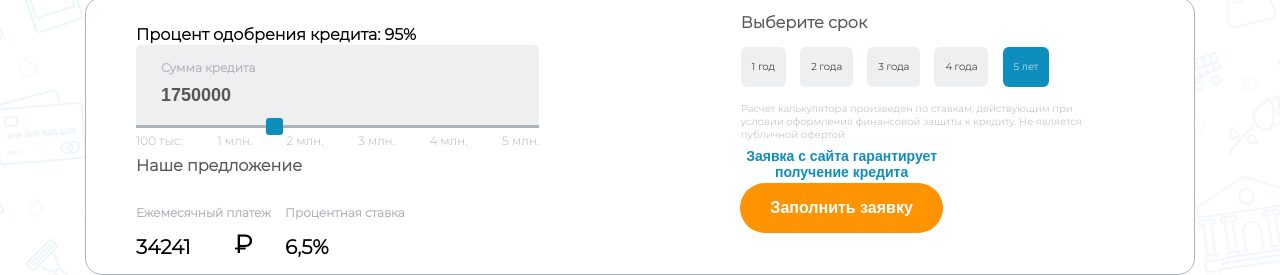
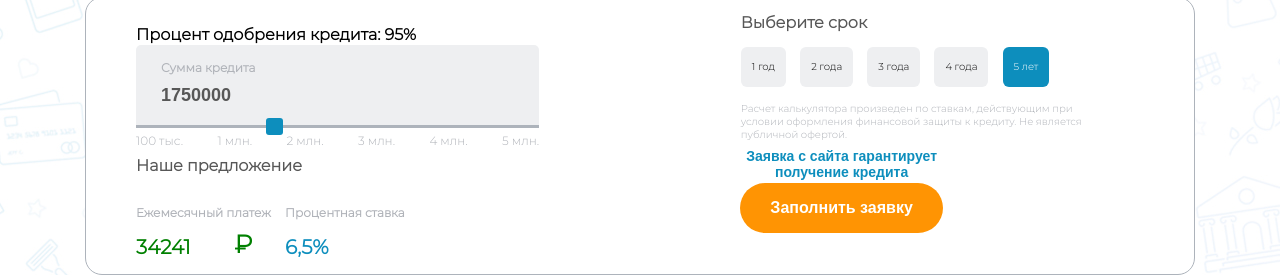
Before and after one commit to ES-Good/test, a plain HTML site: page index.html in a window 1280 px wide. Shown: the part 641-916 px from the top of the page. Drawn offline with Linux system fonts and the light colour scheme; files whose address does not match are found by name.

Commit message:
'color_text';

```diff
--- a/css/style.css
+++ b/css/style.css
@@ -242,6 +242,7 @@ body{
     font-weight: bold;
     transform: translate(-100%, -100%);
     right: 0;
+    color: green;
 }
 
 .footer__box-calculation__dimension{
@@ -375,6 +376,11 @@ input[type='range']::-webkit-slider-runnable-track{
   font-size: 30px;
   font-weight: bold;
   margin-top: 15px;
+  color: green;
+}
+
+.footer__box-percent p{
+  color: #0d8ebd;
 }
 
 .footer__box-sentence__output{
```
Also changed, not shown: 1 other file.
